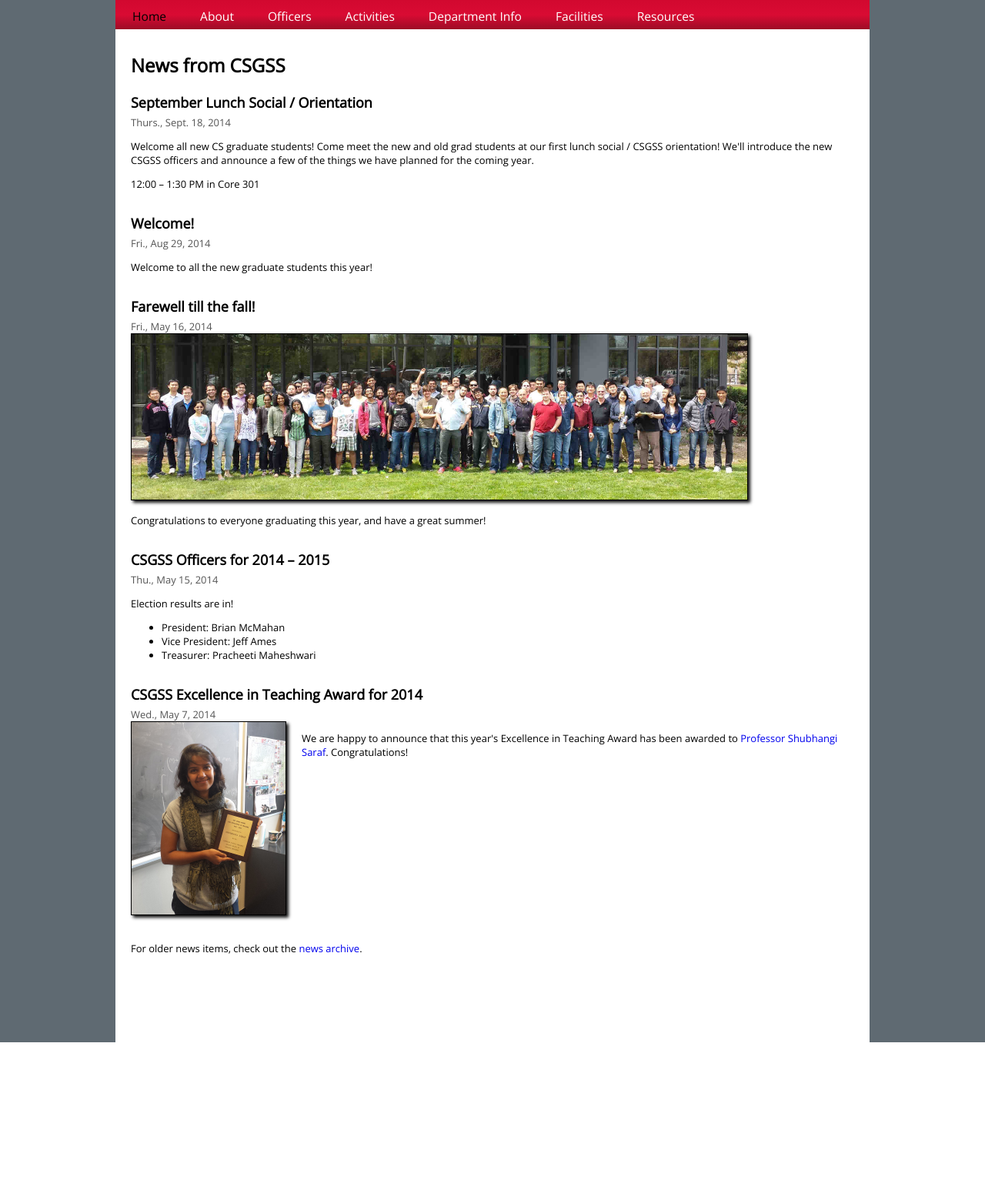
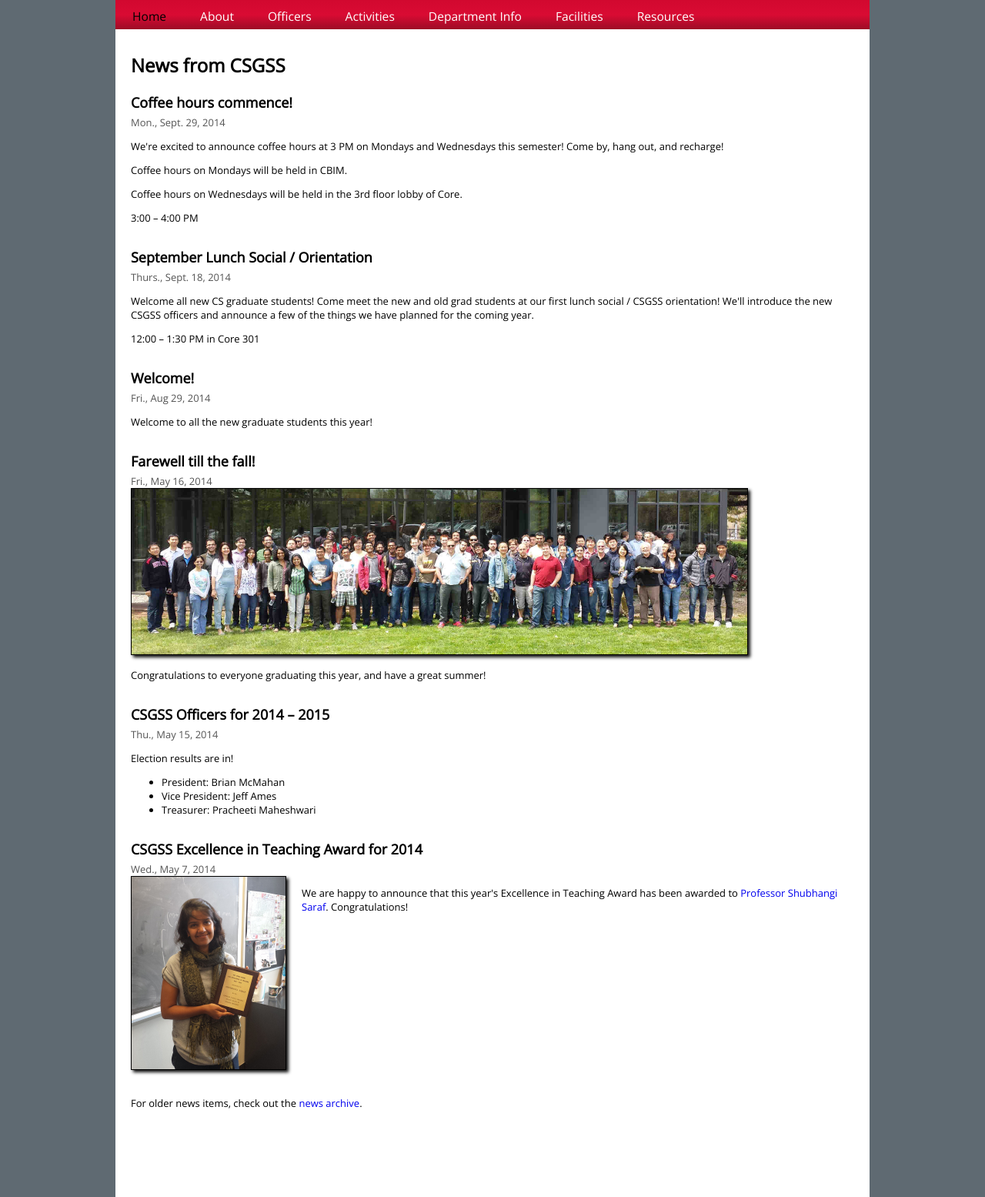
Before and after one commit to rucsgss/csgss.rutgers.edu, a PHP site: page / in a window 1280 px wide. Shown: the part 105-1660 px from the top of the page at 77% size. Before the commit the page ends 1459 px from the top, so only its background shows below. Run offline with PHP 8.4, Linux system fonts and the light colour scheme.

Commit message:
Add news item about coffee hours

```diff
--- a/index.php
+++ b/index.php
@@ -10,6 +10,18 @@
       <div class="page_content">
         <h1>News from CSGSS</h1>
         <div class="news">
+
+          <div class="newsitem">
+            <div>
+              <h2>Coffee hours commence!</h2>
+              <h3>Mon., Sept. 29, 2014</h3>
+			  <p>We're excited to announce coffee hours at 3 PM on Mondays and Wednesdays this semester! Come by, hang out, and recharge!</p>
+			  <p>Coffee hours on Mondays will be held in CBIM.</p>
+			  <p>Coffee hours on Wednesdays will be held in the 3rd floor lobby of Core.</p>
+			  <p>3:00 &ndash; 4:00 PM</p>
+            </div>
+            <div class="clear"></div>
+          </div>
 
           <div class="newsitem">
             <div>
```
